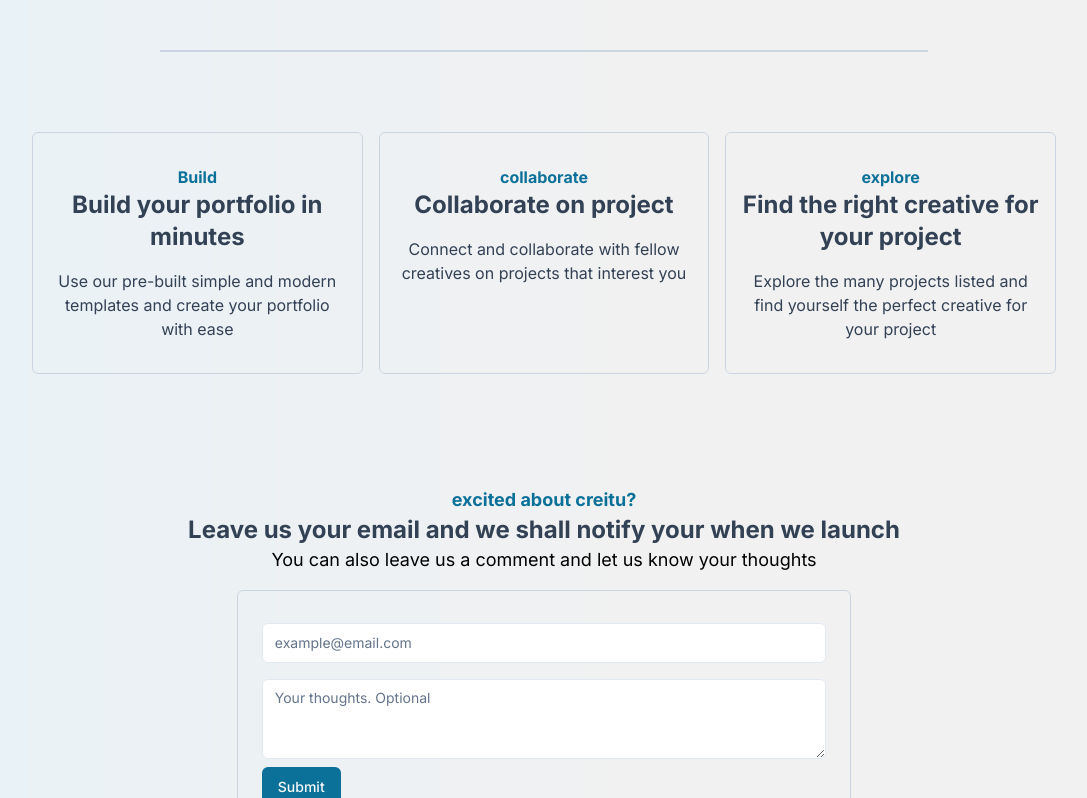
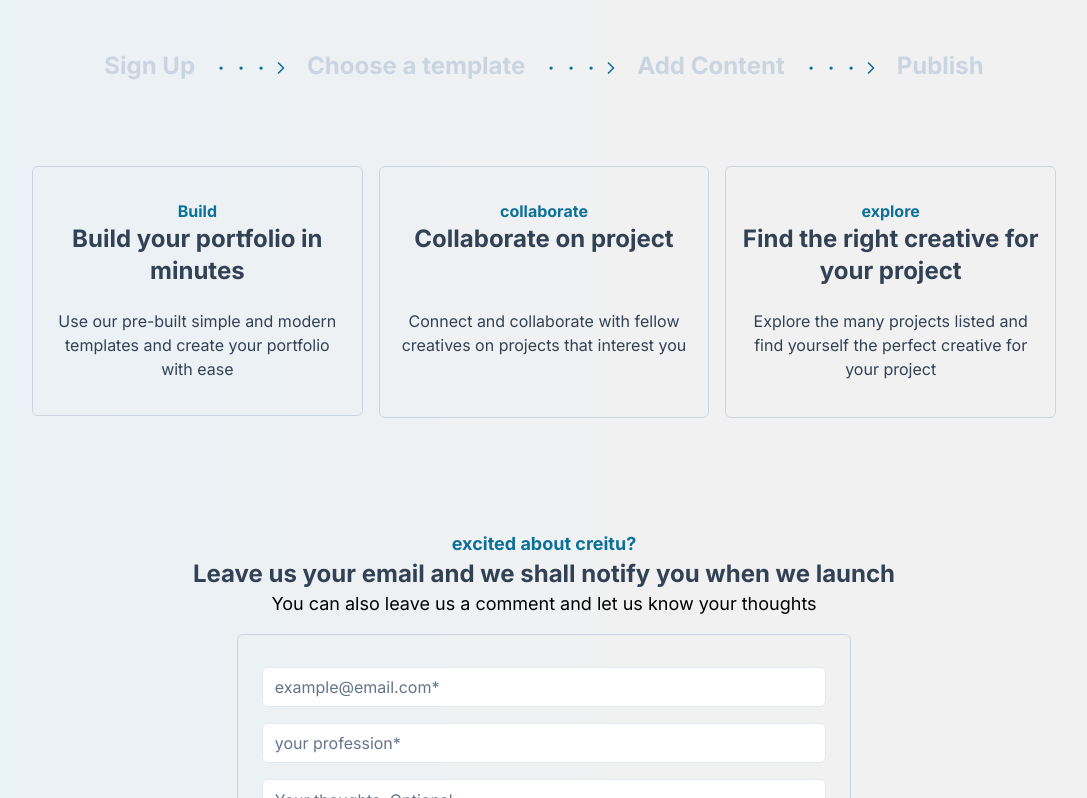
Before and after one commit to novalabsug/creitu-frontend, a Next.js app: page / in a window 1280 px wide. Shown: the part 482-1280 px from the top of the page, without its empty margins (96-1183 px from the left). Built offline with nearby package versions, Linux system fonts and the light colour scheme.

Commit message:
made some changes

```diff
--- a/app/api/subscribe/route.jsx
+++ b/app/api/subscribe/route.jsx
@@ -10,15 +10,18 @@
 
     const resend = new Resend(process.env.RESEND_API_KEY);
 
-    const { email, comment } = await req.json();
+    const { email, comment, profession } = await req.json();
 
     if (!email || email == "")
       return new NextResponse("Please enter your email", { status: 400 });
 
+    if (!profession || profession == "")
+      return new NextResponse("Please enter your profession", { status: 400 });
+
     if (!validator.isEmail(email))
       return new NextResponse("Please enter a valid email", { status: 400 });
 
-    const newSubscription = new Subscribe({ email, comment });
+    const newSubscription = new Subscribe({ email, comment, profession });
 
     await newSubscription.save();
 
@@ -35,7 +38,10 @@
     });
 
     return new NextResponse(
-      JSON.stringify({ user: { email, comment }, response: "Success" }),
+      JSON.stringify({
+        user: { email, comment, profession },
+        response: "Success",
+      }),
       { status: 200 }
     );
   } catch (error) {
--- a/app/page.jsx
+++ b/app/page.jsx
@@ -1,5 +1,6 @@
 import Feedback from "@/components/Feedback";
 import Hero from "@/components/Hero";
+import { ChevronRight, Dot } from "lucide-react";
 
 import Image from "next/image";
 
@@ -37,8 +38,47 @@
       {/* //section --------------------- */}
       <div className="py-4">
         <div className="flex">
-          <div className="m-auto w-3/5">
-            <div className="bg-slate-300 h-[0.1rem]"></div>
+          <div className="m-auto lg:w-4/5 w-3/5">
+            <div className="bg-slate-300 h-[0.1rem] lg:hidden block"></div>
+
+            <div className="lg:flex justify-center hidden">
+              <p className="text-2xl font-bold text-slate-300 hover:text-slate-800 transition-all mx-4">
+                Sign Up
+              </p>
+
+              <div className="py-2 flex items-center">
+                <Dot size={20} className="primary-color" />
+                <Dot size={20} className="primary-color" />
+                <Dot size={20} className="primary-color" />
+                <ChevronRight size={20} className="primary-color" />
+              </div>
+
+              <p className="text-2xl font-bold text-slate-300 hover:text-slate-800 transition-all mx-4">
+                Choose a template
+              </p>
+
+              <div className="py-2 flex items-center">
+                <Dot size={20} className="primary-color" />
+                <Dot size={20} className="primary-color" />
+                <Dot size={20} className="primary-color" />
+                <ChevronRight size={20} className="primary-color" />
+              </div>
+
+              <p className="text-2xl font-bold text-slate-300 hover:text-slate-800 transition-all mx-4">
+                Add Content
+              </p>
+
+              <div className="py-2 flex items-center">
+                <Dot size={20} className="primary-color" />
+                <Dot size={20} className="primary-color" />
+                <Dot size={20} className="primary-color" />
+                <ChevronRight size={20} className="primary-color" />
+              </div>
+
+              <p className="text-2xl font-bold text-slate-300 hover:text-slate-800 transition-all mx-4">
+                Publish
+              </p>
+            </div>
           </div>
         </div>
       </div>
@@ -47,7 +87,8 @@
       <div className="flex py-16">
         <div className="m-auto lg:w-4/5 w-[90%]">
           <div className="grid lg:grid-cols-3 grid-cols-1 gap-4">
-            <div className="pt-8 pb-4 border-slate-300 border-[1.8px] rounded-md px-4">
+            <div className="pt-8 pb-4 border-slate-300 border-[1.8px] rounded-md px-4 h-[250px]">
+              <div className="h-[90px]">
                 <h2 className={`font-bold text-center text-base primary-color`}>
                   Build
                 </h2>
@@ -55,14 +96,18 @@
                 <h3 className="text-center font-bold text-2xl text-slate-700">
                   Build your portfolio in minutes
                 </h3>
+              </div>
 
+              <div className="py-1">
                 <p className="text-center text-base text-slate-700 my-4">
                   Use our pre-built simple and modern templates and create your
                   portfolio with ease
                 </p>
               </div>
+            </div>
 
             <div className="pt-8 pb-4 border-slate-300 border-[1.8px] rounded-md px-4">
+              <div className="h-[90px]">
                 <h2 className={`font-bold text-center text-base primary-color`}>
                   collaborate
                 </h2>
@@ -70,14 +115,18 @@
                 <h3 className="text-center font-bold text-2xl text-slate-700">
                   Collaborate on project
                 </h3>
+              </div>
 
+              <div className="py-1">
                 <p className="text-center text-base text-slate-700 my-4">
                   Connect and collaborate with fellow creatives on projects that
                   interest you
                 </p>
               </div>
+            </div>
 
             <div className="pt-8 pb-4 border-slate-300 border-[1.8px] rounded-md px-4">
+              <div className="h-[90px]">
                 <h2 className={`font-bold text-center text-base primary-color`}>
                   explore
                 </h2>
@@ -85,11 +134,14 @@
                 <h3 className="text-center font-bold text-2xl text-slate-700">
                   Find the right creative for your project
                 </h3>
+              </div>
 
+              <div className="py-1">
                 <p className="text-center text-base text-slate-700 my-4">
                   Explore the many projects listed and find yourself the perfect
                   creative for your project
                 </p>
+              </div>
             </div>
           </div>
         </div>
@@ -104,8 +156,8 @@
                 excited about creitu?
               </h2>
 
-              <h3 className="text-center font-bold text-2xl text-slate-700 text-slate-700">
-                Leave us your email and we shall notify your when we launch
+              <h3 className="text-center font-bold text-2xl text-slate-700">
+                Leave us your email and we shall notify you when we launch
               </h3>
 
               <p className="text-lg text-center">
--- a/components/Feedback.jsx
+++ b/components/Feedback.jsx
@@ -9,8 +9,13 @@
 import { LucideLoader2 } from "lucide-react";
 
 const Feedback = () => {
-  const [formData, setFormData] = useState({ email: "", comment: "" });
+  const [formData, setFormData] = useState({
+    email: "",
+    comment: "",
+    profession: "",
+  });
   const [emailError, setEmailError] = useState(false);
+  const [professionError, setProfessionError] = useState(false);
   const [commentError, setCommentError] = useState(false);
   const [isLoading, setIsLoading] = useState(false);
 
@@ -34,9 +39,12 @@
       )
         setEmailError((prev) => (prev ? false : true));
 
+      if (error.response.data == "Please enter your profession")
+        setEmailError((prev) => (prev ? false : true));
+
       toast.error(error.response.data || "Error occured");
     } finally {
-      setFormData({ email: "", comment: "" });
+      setFormData({ email: "", comment: "", profession: "" });
       setIsLoading(false);
     }
   };
@@ -49,9 +57,25 @@
       >
         <div className="py-2">
           <Input
-            placeholder="example@email.com"
+            placeholder="example@email.com*"
             name="email"
-            className={`${emailError && "border-red-600 border-[1.8px]"}`}
+            className={`${
+              emailError && "border-red-600 border-[1.8px]"
+            } text-base`}
+            onChange={(e) =>
+              setFormData({ ...formData, [e.target.name]: e.target.value })
+            }
+            value={formData.email}
+          />
+        </div>
+
+        <div className="py-2">
+          <Input
+            placeholder="your profession*"
+            name="profession"
+            className={`${
+              professionError && "border-red-600 border-[1.8px]"
+            } text-base`}
             onChange={(e) =>
               setFormData({ ...formData, [e.target.name]: e.target.value })
             }
@@ -62,7 +86,7 @@
         <div className="py-2">
           <Textarea
             placeholder="Your thoughts. Optional"
-            className={`${commentError && "border-red-600"}`}
+            className={`${commentError && "border-red-600"} text-base`}
             name="comment"
             onChange={(e) =>
               setFormData({ ...formData, [e.target.name]: e.target.value })
```
Lines whose indentation alone changed are shown as unchanged.
